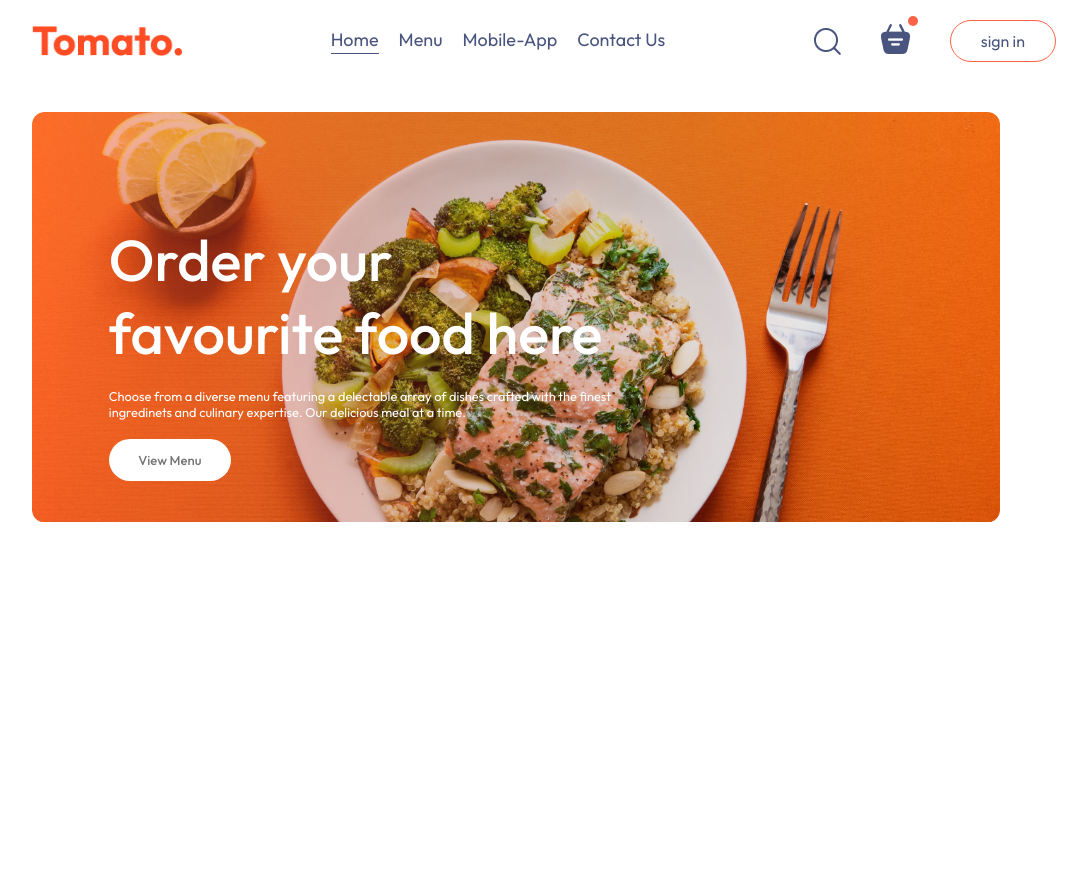
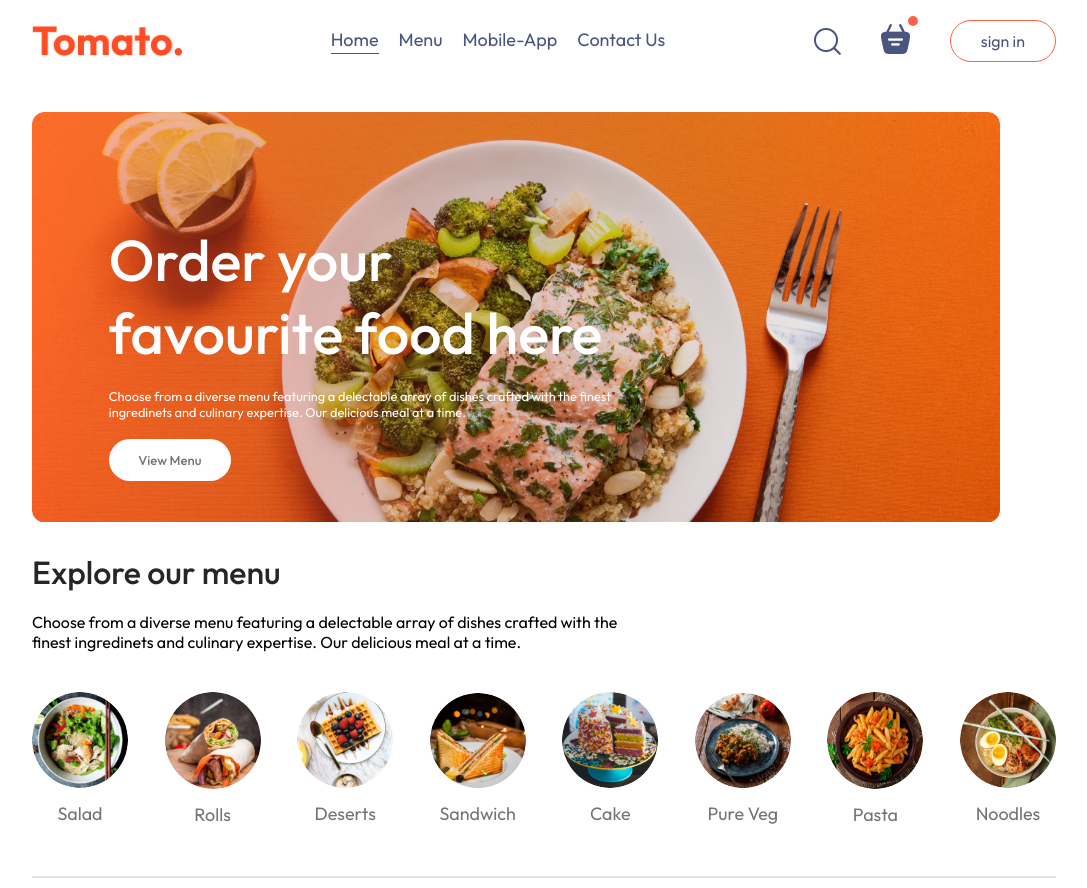
Before and after one commit to supreetvajjarmatti/food-delivery, a React (Vite) app in the folder food-del/frontend/: page / in a window 1280 px wide. Shown: the whole page, without its empty margins (96-1183 px from the left). Before the commit the page ends 800 px from the top, so only its background shows below. Built offline with nearby package versions, Linux system fonts and the light colour scheme.

Commit message:
Create menu items

```diff
--- /dev/null
+++ b/food-del/frontend/src/components/ExploreMenu/ExploreMenu.css
@@ -0,0 +1,48 @@
+.explore-menu{
+    display: flex;
+    gap: 20px;
+    flex-direction: column;
+}
+.explore-menu h1{
+    color: #262626;
+    font-weight: 500;
+}
+.explore-menu-text{
+    max-width: 60%;
+    columns: #808080;
+}
+.explore-menu-list{
+    display: flex;
+    justify-content: space-between;
+    align-items: center;
+    gap: 30px;
+    text-align: center;
+    margin: 20px 0px;
+    overflow: scroll;
+}
+.explore-menu-list::-webkit-scrollbar{
+    display: none;
+}
+.explore-menu-list-item img{
+    width: 7.5vw;
+    min-width: 80px;
+    cursor: pointer;
+    border-radius: 50%;
+    transition: 0.2s;
+}
+.explore-menu-list-item p{
+    margin-top: 10px;
+    color: #747474;
+    font-size: max(1.4vw, 16px);
+    cursor: pointer;
+}
+.explore-menu hr{
+    margin: 10px 0px;
+    height: 2px;
+    background-color: #e2e2e2;
+    border: none;
+}
+.explore-menu-list-item .active{
+    border: 4px solid tomato;
+    padding: 2px;
+}
--- /dev/null
+++ b/food-del/frontend/src/components/ExploreMenu/ExploreMenu.jsx
@@ -0,0 +1,26 @@
+import React from 'react'
+import './ExploreMenu.css'
+import { menu_list } from '../../assets/assets'
+
+const ExploreMenu = ({category,setCategory}) => {
+
+  return (
+    <div className='explore-menu' id='explore-menu'>
+      <h1>Explore our menu</h1>
+      <p className='explore-menu-text'>Choose from a diverse menu featuring a delectable array of dishes crafted with the finest ingredinets and culinary expertise. Our delicious meal at a time.</p>
+      <div className="explore-menu-list">
+        {menu_list.map((item,index)=>{
+            return (
+                <div onClick={()=>setCategory(prev=>prev===item.menu_name?"All":item.menu_name)} key={index} className="explore-menu-list-item">
+                    <img className={category===item.menu_name?"active":""} src={item.menu_image} alt="" />
+                    <p>{item.menu_name}</p>
+                </div>
+            )
+        })}
+      </div>
+        <hr />
+    </div>
+  )
+}
+
+export default ExploreMenu
--- a/food-del/frontend/src/pages/Home/Home.jsx
+++ b/food-del/frontend/src/pages/Home/Home.jsx
@@ -1,11 +1,16 @@
-import React from 'react'
+import React, { useState } from 'react'
 import './Home.css'
 import Header from '../../components/Header/Header'
+import ExploreMenu from '../../components/ExploreMenu/ExploreMenu'
 
 const Home = () => {
+
+  const [category,setCategory] = useState("All");
+
   return (
     <div>
       <Header/>
+      <ExploreMenu category={category} setCategory={setCategory}/>
     </div>
   )
 }
```
